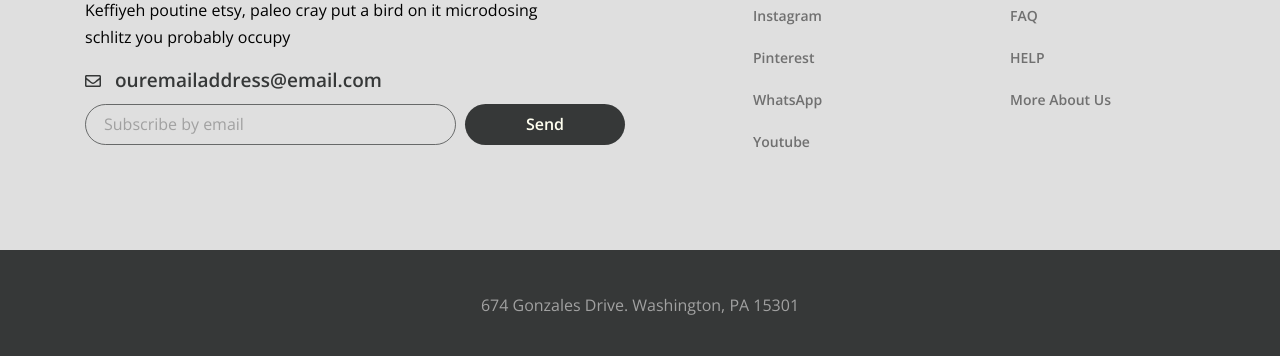
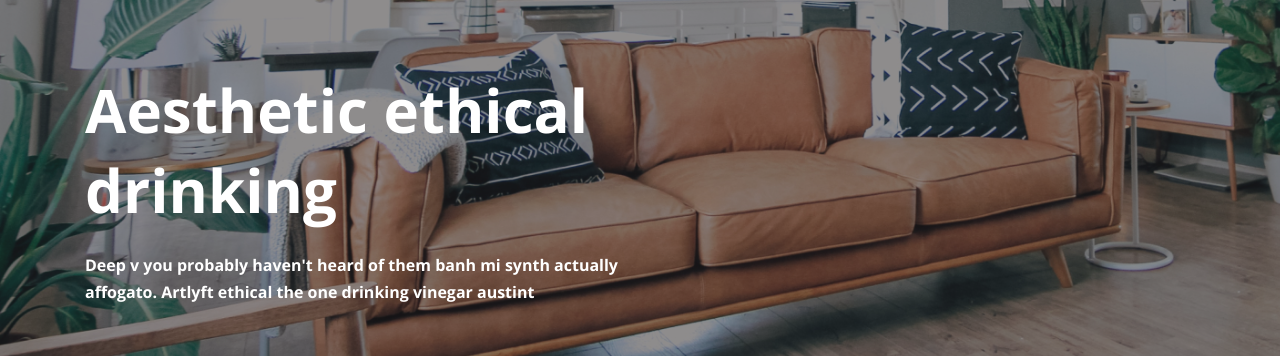
Before and after one commit to TimWolfskin/PetraDesign, a React (Create React App) app: page / in a window 1280 px wide. Shown: the part 1585-1941 px from the top of the page. Built offline with nearby package versions, Linux system fonts and the light colour scheme; the HTML template or start-up script is replaced by a standard one.

Commit message:
added decor section

```diff
--- /dev/null
+++ b/src/components/home/decor/Decor.jsx
@@ -0,0 +1,19 @@
+import React from "react";
+import styles from "../../../styles/Decor.module.scss";
+import global from "../../../styles/global.module.scss";
+
+const Decor = () => {
+  return (
+    <section className={styles.decor}>
+      <div className={global.container}>
+          <h2 className={styles.decor__title}>Aesthetic ethical drinking</h2>
+          <h2 className={styles.decor__text}>
+            Deep v you probably haven't heard of them banh mi synth actually
+            affogato. Artlyft ethical the one drinking vinegar austint
+          </h2>
+        </div>
+    </section>
+  );
+};
+
+export default Decor;
--- a/src/components/newCollection/NewCollection.jsx
+++ b/src/components/home/newCollection/NewCollection.jsx
@@ -1,6 +1,6 @@
 import React from "react";
-import styles from "../../styles/NewCollection.module.scss";
-import { newCollection } from "../../staticData/data";
+import styles from "../../../styles/NewCollection.module.scss";
+import { newCollection } from "../../../staticData/data";
 
 const NewCollection = () => {
   return (
--- a/src/components/home/Slider.jsx
+++ b/src/components/home/slider/Slider.jsx
@@ -1,6 +1,6 @@
 import React, { useState } from "react";
 import { BsChevronCompactLeft, BsChevronCompactRight } from "react-icons/bs";
-import styles from "../../styles/Slider.module.scss";
+import styles from "../../../styles/Slider.module.scss";
 
 const Slider = () => {
   const [currentSlide, setCurrentSlide] = useState(0);
--- a/src/pages/Home.jsx
+++ b/src/pages/Home.jsx
@@ -2,8 +2,9 @@ import React from "react";
 import Header from "../components/header/Header";
 import Footer from "../components/footer/Footer";
 import global from "../styles/global.module.scss";
-import Slider from "../components/home/Slider";
-import NewCollection from "../components/newCollection/NewCollection";
+import Slider from "../components/home/slider/Slider";
+import NewCollection from "../components/home/newCollection/NewCollection";
+import Decor from "../components/home/decor/Decor";
 
 const Home = () => {
   return (
@@ -11,6 +12,7 @@ const Home = () => {
       <Header />
       <Slider />
       <NewCollection />
+      <Decor />
       <Footer />
     </div>
   );
--- /dev/null
+++ b/src/styles/Decor.module.scss
@@ -0,0 +1,35 @@
+@import 'reset.scss';
+@import 'vars.scss';
+
+.decor {
+    padding: 170px 0 155px;
+    background-image: url('../media/decor-bg.jpg');
+    background-size: cover;
+    background-repeat: no-repeat;
+    position: relative;
+    &::before {
+        content: '';
+        position: absolute;
+        display: block;
+        width: 100%;
+        height: 100%;
+        top: 0;
+        right: 0;
+        bottom: 0;
+        left: 0;
+        background-color: rgba(36, 33, 33, 0.5);
+    }
+    &__title {
+        max-width: 730px;
+        color: #fff;
+        font-size: 60px;
+        line-height: 80px;
+        padding-bottom: 22px;
+        position: relative;
+    }
+    &__text {
+        position: relative;
+        max-width: 540px;
+        color: #fff;
+    }
+}
```
Also changed, not shown: src/media/decor-bg.jpg (added).
